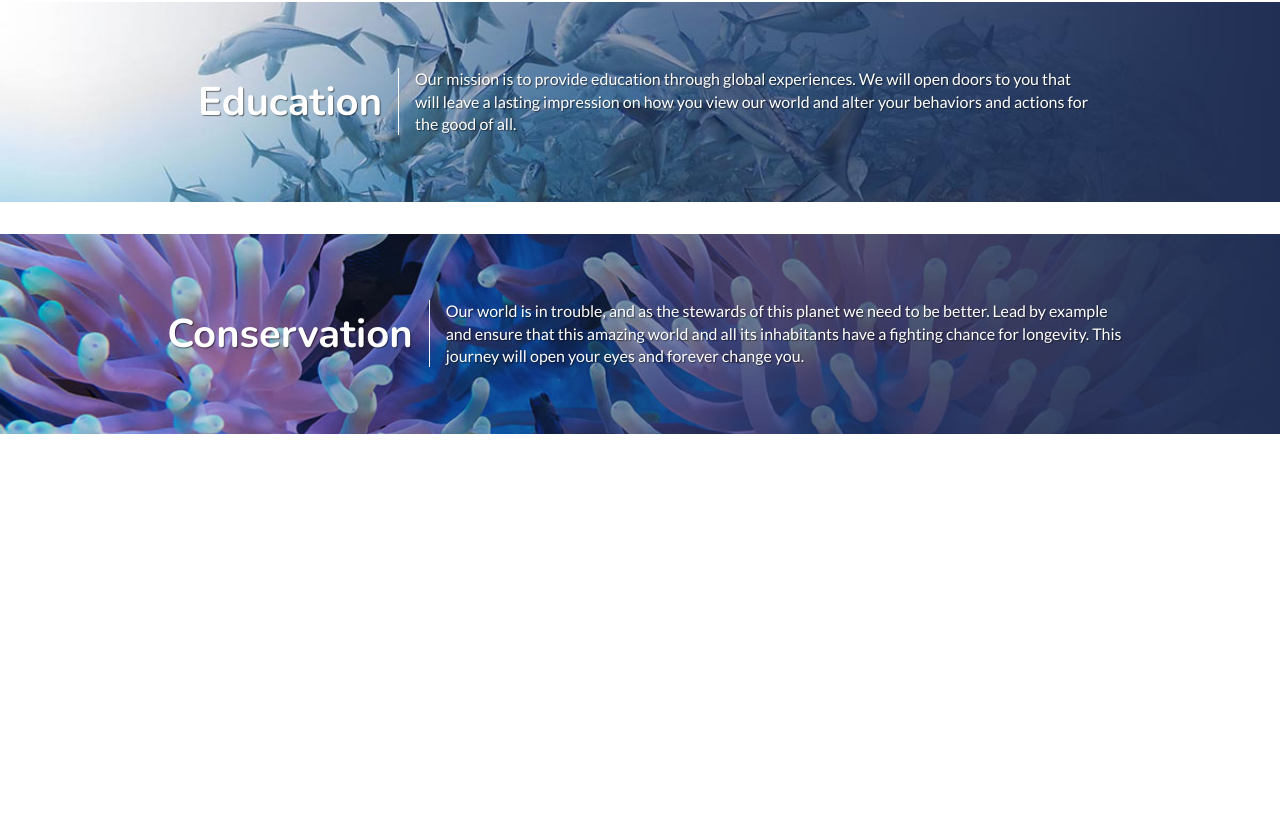
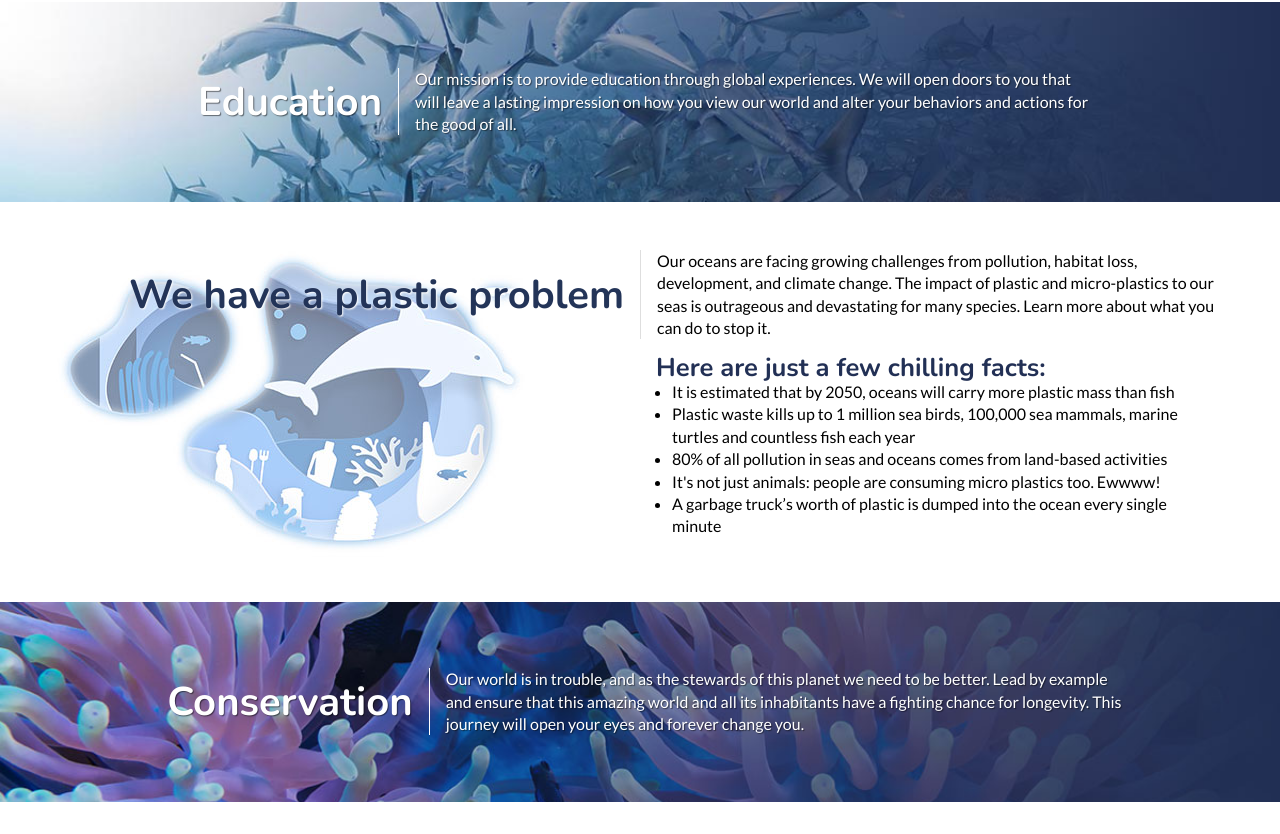
Before and after one commit to maryfru/combining-grid-and-flexbox, a plain HTML site: page index.html in a window 1280 px wide. Shown: the part 2498-3332 px from the top of the page. Before the commit the page ends 2964 px from the top, so only its background shows below. Drawn offline with nearby package versions, Linux system fonts and the light colour scheme.

Commit message:
Problem section added

```diff
--- a/index.html
+++ b/index.html
@@ -227,6 +227,39 @@
       </section>
 
       <!-- Problem -->
+      <section class="problem" id="problem">
+        <h1>We have a plastic problem</h1>
+        <p>
+          Our oceans are facing growing challenges from pollution, habitat loss,
+          development, and climate change. The impact of plastic and
+          micro-plastics to our seas is outrageous and devastating for many
+          species. Learn more about what you can do to stop it.
+        </p>
+        <h3>Here are just a few chilling facts:</h3>
+        <ul>
+          <li>
+            It is estimated that by 2050, oceans will carry more plastic mass
+            than fish
+          </li>
+          <li>
+            Plastic waste kills up to 1 million sea birds, 100,000 sea mammals,
+            marine turtles and countless fish each year
+          </li>
+          <li>
+            80% of all pollution in seas and oceans comes from land-based
+            activities
+          </li>
+          <li>
+            It's not just animals: people are consuming micro plastics too.
+            Ewwww!
+          </li>
+          <li>
+            A garbage truck’s worth of plastic is dumped into the ocean every
+            single minute
+          </li>
+        </ul>
+        <img src="images/problem2.jpg" alt="dead sea turtle" />
+      </section>
 
       <!-- Actions -->
 
--- a/styles/base.css
+++ b/styles/base.css
@@ -446,6 +446,34 @@ nav .btn:hover {
 }
 
 /* ############ 7. Problem ############ */
+section.problem {
+  padding: 1rem;
+  margin: auto;
+}
+
+.problem h1 {
+  margin-left: 1rem;
+  color: #35b1e8;
+}
+
+.problem h1 ~ p {
+  border-left: solid 1px #dedede;
+  padding-left: 1rem;
+}
+
+.problem h3 {
+  margin: 1rem 0 0 1rem;
+  color: #223055;
+}
+
+.problem ul {
+  margin: 0 0 1rem 3rem;
+}
+
+.problem img {
+  margin: auto;
+  display: block;
+}
 
 /* ############ 7a. Problem > Action ############ */
 
@@ -602,6 +630,39 @@ nav .btn:hover {
     grid-column: 1 / 2;
     grid-row: 2 / 3;
   }
+
+  /* ############ 10a-vi. Problem, Large screen rules ############ */
+
+  section.problem {
+    background: url(/images/problem1.png) no-repeat center left;
+    max-width: 1200px;
+    display: grid;
+    grid-template-columns: repeat(8, 1fr);
+    align-items: center;
+  }
+
+  .problem h1 {
+    color: #233458;
+    padding-right: 1rem;
+    text-align: right;
+    text-shadow: 1px 1px 2px #fff;
+    grid-column: 1 / 5;
+  }
+
+  .problem h1 ~ p,
+  .problem h3,
+  .problem ul {
+    grid-column: 5 /-1;
+  }
+
+  .problem ul {
+    margin-left: 2rem;
+    padding-right: 1rem;
+  }
+
+  .problem img {
+    display: none;
+  }
 }
 
 /* ############ 10b. Media Query, (min-width: 1000px) ############ */
```
